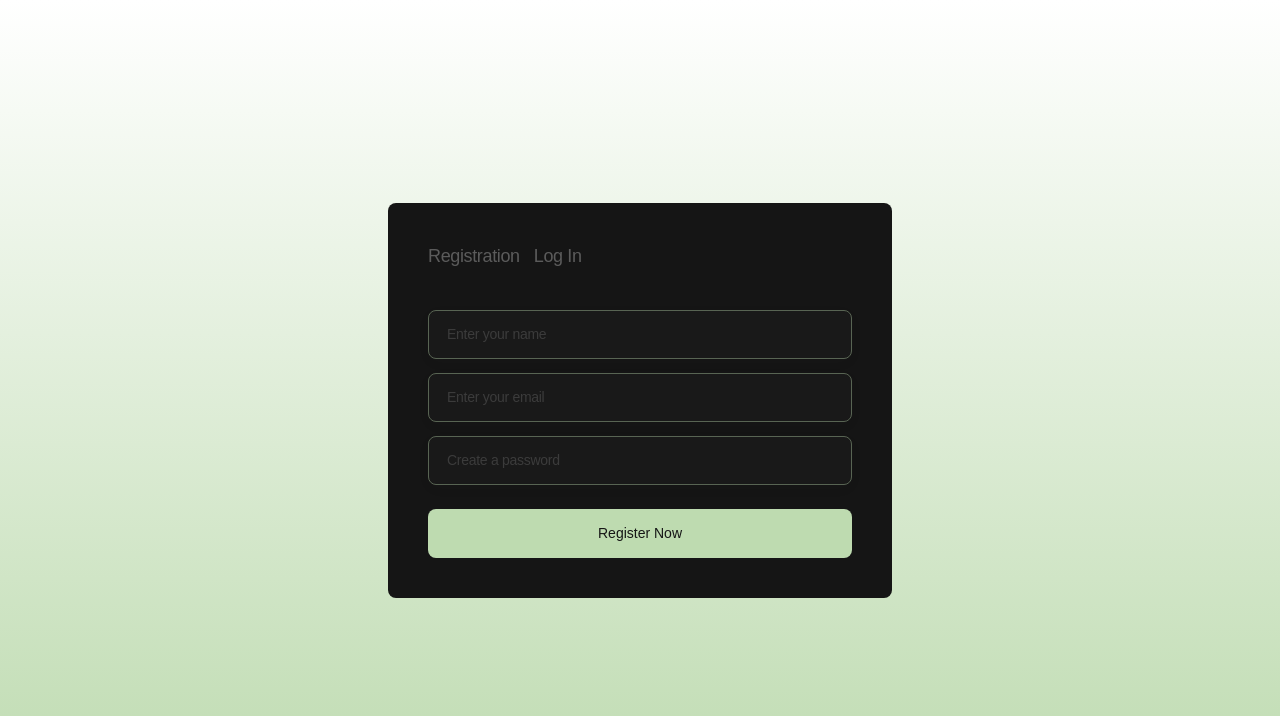
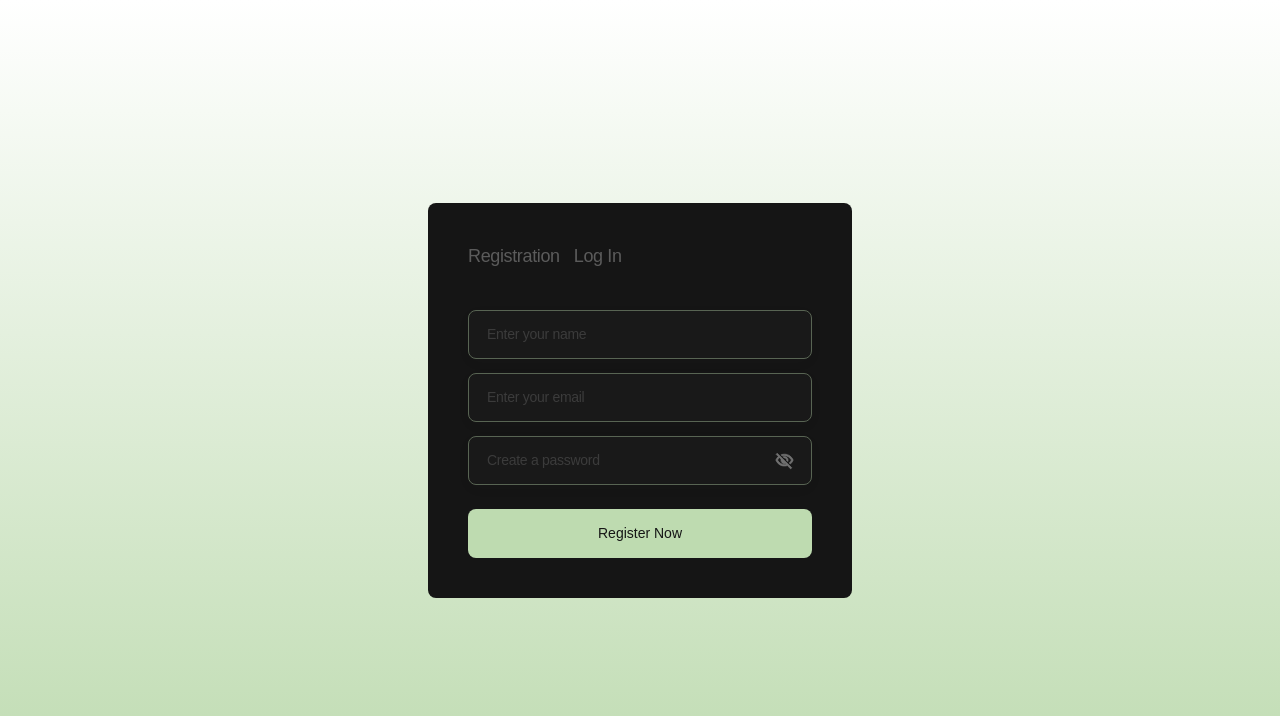
Before and after one commit to 001elijah/bc48-node-team-project-frontend, a React (Create React App) app: page /bc48-node-team-project-frontend/auth/1 in a window 1280 px wide. Shown: the top 716 px of the page. Built offline with nearby package versions, Linux system fonts and the light colour scheme.

Commit message:
add auth page

```diff
--- a/package.json
+++ b/package.json
@@ -2,7 +2,7 @@
   "name": "react-homework-template",
   "version": "0.1.0",
   "private": true,
-  "homepage": "https://001elijah.github.io/bc48-node-team-project-frontend/welcome",
+  "homepage": "https://001elijah.github.io/bc48-node-team-project-frontend/",
   "dependencies": {
     "@reduxjs/toolkit": "^1.9.5",
     "@testing-library/jest-dom": "^5.16.3",
--- a/src/components/App.jsx
+++ b/src/components/App.jsx
@@ -9,10 +9,10 @@ export const App = () => {
     <>
       {/* <SharedLayout /> */}
       <Routes>
-        <Route path="/welcome" element={<WelcomePage />} />
+        <Route path="/" element={<WelcomePage />} />
         <Route path="auth/:id" element={<AuthPage />} />
 
-        <Route path="/" element={<HomePage />} />
+        <Route path="/home" element={<HomePage />} />
         <Route path="/board" element={<BoardPage />} />
 
         <Route path="*" element={<Navigate to="/" />} />
--- a/src/components/AuthForm/ButtonAuth/ButtonAuth.module.scss
+++ b/src/components/AuthForm/ButtonAuth/ButtonAuth.module.scss
@@ -1,7 +1,7 @@
 @import '../../../assets/styles/vars';
+@import '../../../assets/styles/mixins';
 
 .button {
-  min-width: 344px;
   width: 100%;
   height: 49px;
   margin-top: 24px;
@@ -18,4 +18,12 @@
   border-radius: 8px;
 
   cursor: pointer;
+
+  @include mobile {
+    min-width: 288px;
+  }
+
+  @include tablet {
+    min-width: 344px;
+  }
 }
--- a/src/components/AuthForm/Login/Login.jsx
+++ b/src/components/AuthForm/Login/Login.jsx
@@ -1,11 +1,17 @@
 import { useFormik } from 'formik';
+import { useState } from 'react';
 
 import { ButtonAuth } from '../ButtonAuth/ButtonAuth';
 import { validationSchemaLogin } from '../schemaValidation';
 
+import icons from '../../../assets/icons/sprite.svg';
 import y from './Login.module.scss';
 
 export const Login = () => {
+  const [showPassword, setShowPassword] = useState(false);
+
+  const toggleShowPassword = () => setShowPassword(!showPassword);
+
   const formik = useFormik({
     initialValues: {
       email: '',
@@ -35,11 +41,16 @@ export const Login = () => {
         <input
           id="password"
           name="password"
-          type="text"
+          type={showPassword ? 'text' : 'password'}
           onChange={formik.handleChange}
           value={formik.values.password}
           placeholder="Confirm a password"
         />
+        <svg className={y.eye} onClick={toggleShowPassword}>
+          <use
+            href={showPassword ? `${icons}#icon-eye` : `${icons}#icon-antiEye`}
+          ></use>
+        </svg>
         {formik.touched.password && formik.errors.password && (
           <p className={y.error}>{formik.errors.password}</p>
         )}
--- a/src/components/AuthForm/Login/Login.module.scss
+++ b/src/components/AuthForm/Login/Login.module.scss
@@ -1,6 +1,23 @@
 .error {
   position: absolute;
-  margin: 0;
-  color: red;
+  color: #ff0000;
   font-size: 12px;
 }
+
+.eye {
+  position: absolute;
+  width: 19px;
+  height: 19px;
+
+  stroke: currentColor;
+  fill: currentColor;
+
+  right: 18px;
+  bottom: 15px;
+
+  opacity: 0.4;
+}
+
+input:focus~eye{
+opacity: 1;
+}
--- a/src/components/AuthForm/Register/Register.jsx
+++ b/src/components/AuthForm/Register/Register.jsx
@@ -1,11 +1,17 @@
 import { useFormik } from 'formik';
+import { useState } from 'react';
 
 import { ButtonAuth } from '../ButtonAuth/ButtonAuth';
 import { validationSchemaRegister } from '../schemaValidation';
 
+import icons from '../../../assets/icons/sprite.svg';
 import y from '../Login/Login.module.scss';
 
 export const Register = () => {
+  const [showPassword, setShowPassword] = useState(false);
+
+  const toggleShowPassword = () => setShowPassword(!showPassword);
+
   const formik = useFormik({
     initialValues: {
       name: '',
@@ -49,11 +55,16 @@ export const Register = () => {
         <input
           id="password"
           name="password"
-          type="text"
+          type={showPassword ? 'text' : 'password'}
           onChange={formik.handleChange}
           value={formik.values.password}
           placeholder="Create a password"
         />
+        <svg className={y.eye} onClick={toggleShowPassword}>
+          <use
+            href={showPassword ? `${icons}#icon-eye` : `${icons}#icon-antiEye`}
+          ></use>
+        </svg>
         {formik.touched.password && formik.errors.password && (
           <p className={y.error}>{formik.errors.password}</p>
         )}
--- a/src/pages/AuthPage/AuthPage.jsx
+++ b/src/pages/AuthPage/AuthPage.jsx
@@ -1,8 +1,9 @@
 import { NavLink, useParams } from 'react-router-dom';
+import clsx from 'clsx';
+
 import { Login } from 'components/AuthForm/Login/Login';
 import { Register } from 'components/AuthForm/Register/Register';
 import { BackdropHome } from 'components/BackdropHome/BackdropHome';
-import clsx from 'clsx';
 
 import s from './AuthPage.module.scss';
 
@@ -10,6 +11,7 @@ const AuthPage = () => {
   const { id } = useParams();
   return (
     <BackdropHome>
+      <div className="container">
         <section className={s.wrap}>
           <ul className={s.list}>
             <li>
@@ -29,10 +31,11 @@ const AuthPage = () => {
               </NavLink>
             </li>
           </ul>
-        <div className={s.form}>
+          <div className={s.wrapForm}>
             {id === 'login' ? <Login /> : <Register />}
           </div>
         </section>
+      </div>
     </BackdropHome>
   );
 };
--- a/src/pages/AuthPage/AuthPage.module.scss
+++ b/src/pages/AuthPage/AuthPage.module.scss
@@ -1,4 +1,5 @@
 @import '../../assets/styles/vars';
+@import '../../assets/styles/mixins';
 
 .wrap {
   display: flex;
@@ -6,32 +7,36 @@
 
   background: #151515;
   border-radius: 8px;
-  padding: 40px;
+  padding: 24px;
+  margin: 0 auto;
+
+  @include mobile {
+    width: 335px;
+  }
+
+  @include tablet {
+    padding: 40px;
+    width: 424px;
+  }
 }
 
 .list {
   display: flex;
   gap: 14px;
-
+  flex-wrap: wrap;
   margin-bottom: 40px;
 
   font-weight: 500;
   font-size: 18px;
   line-height: 1.5;
-
   letter-spacing: -0.02em;
 }
 
 .link {
-  text-decoration: none;
   color: rgba(255, 255, 255, 0.3);
 }
 
-.form {
-  width: 424px;
-}
-
-.form label {
+.wrapForm label {
   position: relative;
   display: block;
 
@@ -40,26 +45,28 @@
   }
 }
 
-.form input {
-  box-sizing: border-box;
-  background: $dark-color;
-  outline: none;
-  opacity: 0.4;
+.wrapForm input {
   width: 100%;
   height: 49px;
   padding: 14px 18px;
-  color: #fff;
 
-  border: 1px solid #bedbb0;
-  box-shadow: 0px 4px 16px #16161614;
+  background: $dark-color;
+  color: $white-text-color;
+
+  border: 1px solid $accent-color;
   border-radius: 8px;
+
+  outline: none;
+  opacity: 0.4;
+  box-shadow: 0px 4px 16px rgba(22, 22, 22, 0.08);
+
+  cursor: pointer;
 
   &:placeholder-shown {
     font-weight: 400;
     font-size: 14px;
     line-height: 1.5;
     letter-spacing: -0.02em;
-    color: $white-text-color;
   }
 
   &:focus {
```
Also changed, not shown: src/assets/icons/sprite.svg. Lines whose indentation alone changed are shown as unchanged.
